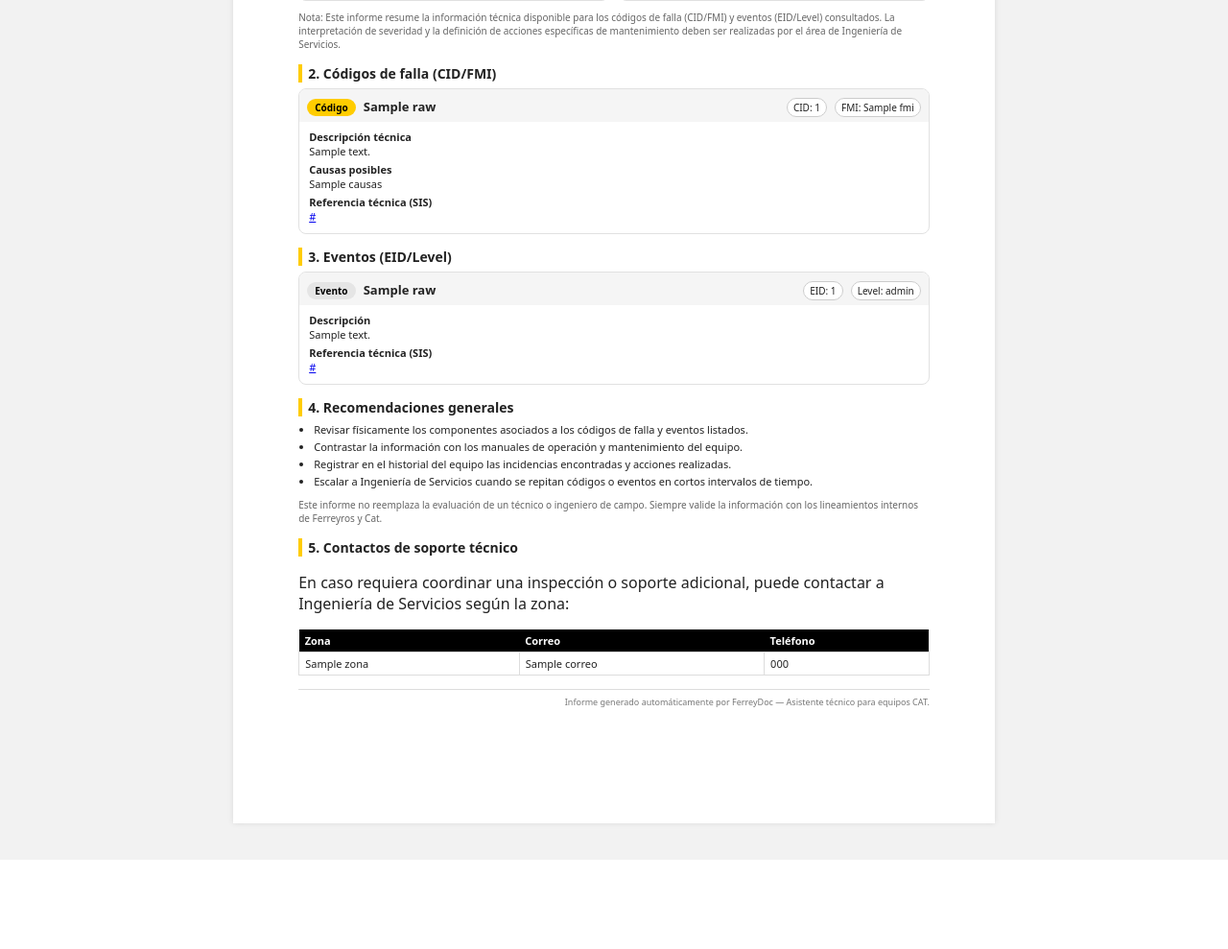
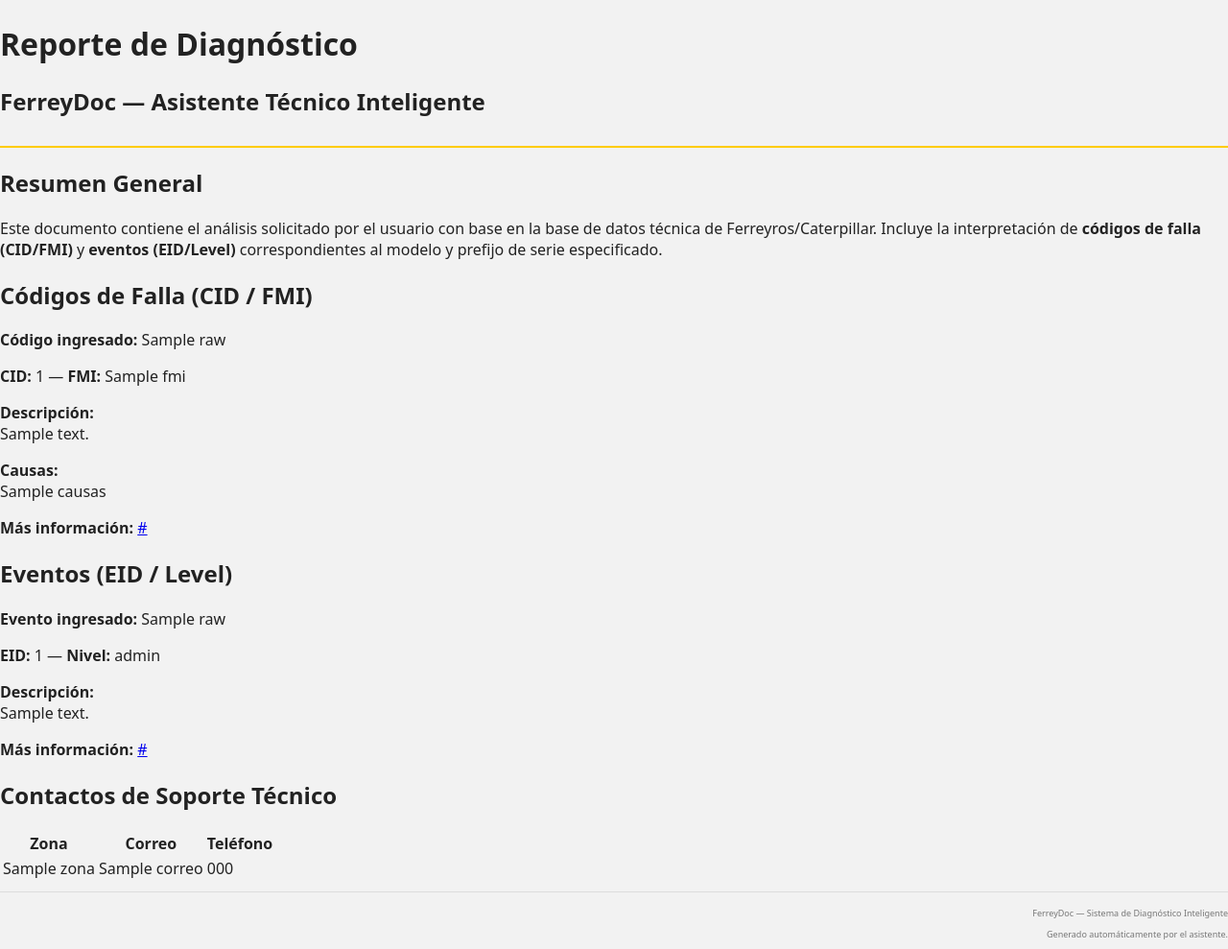
Before and after one commit to chatbotcat-dotcom/chatbot_cat, a Flask app: template templates/reporte_diagnostico.html in a window 1280 px wide. Shown: the part 302-1291 px from the top of the page at 96% size. Before the commit the page ends 1198 px from the top, so only its background shows below. Run offline with Flask 3, Linux system fonts and the light colour scheme; the template is opened without the code that fills it: most values are stand-ins (such as "Sample title", 1, 10 or a date in 2020).

Commit message:
Update reporte_diagnostico.html

```diff
--- a/templates/reporte_diagnostico.html
+++ b/templates/reporte_diagnostico.html
@@ -2,173 +2,99 @@
 <html lang="es">
 <head>
     <meta charset="UTF-8">
-    <title>FerreyDoc - Informe Técnico de Diagnóstico</title>
+    <title>Reporte de Diagnóstico - FerreyDoc</title>
     <link rel="stylesheet" href="{{ url_for('static', filename='reporte.css') }}">
 </head>
+
 <body>
-<div class="page">
-    <!-- ENCABEZADO -->
+
+    <!-- ENCABEZADO SUPERIOR -->
     <header class="header">
-        <div class="header-left">
-            <div class="logo-placeholder">
-                <!-- Aquí puedes poner <img src="..." alt="Ferreyros"> -->
-                <span>FERREYDOC</span>
-            </div>
-            <div class="title-block">
-                <h1>Informe Técnico de Diagnóstico</h1>
-                <p class="subtitle">Asistente técnico FerreyDoc</p>
+        <div class="logo-block">
+            <img src="{{ url_for('static', filename='robot_ferreydoc.png') }}" class="robot-logo">
+            <div class="title-text">
+                <h1>Reporte de Diagnóstico</h1>
+                <h2>FerreyDoc — Asistente Técnico Inteligente</h2>
             </div>
         </div>
-        <div class="header-right">
-            <table class="info-table">
-                <tr>
-                    <th>Fecha</th>
-                    <td>{{ fecha }}</td>
-                </tr>
-                <tr>
-                    <th>Hora</th>
-                    <td>{{ hora }}</td>
-                </tr>
-                <tr>
-                    <th>Modelo</th>
-                    <td>{{ modelo }}</td>
-                </tr>
-                <tr>
-                    <th>Serie</th>
-                    <td>{{ serie }}</td>
-                </tr>
-            </table>
+
+        <div class="info-box">
+            <p><strong>Modelo:</strong> {{ modelo }}</p>
+            <p><strong>Serie:</strong> {{ serie }}</p>
+            <p><strong>Fecha del reporte:</strong> {{ now }}</p>
         </div>
     </header>
 
     <hr class="divider">
 
-    <!-- 1. RESUMEN -->
-    <section class="section">
-        <h2>1. Resumen del diagnóstico</h2>
-        <div class="summary-grid">
-            <div class="summary-card">
-                <div class="summary-label">Códigos analizados</div>
-                <div class="summary-value">{{ codigos|length }}</div>
-            </div>
-            <div class="summary-card">
-                <div class="summary-label">Eventos analizados</div>
-                <div class="summary-value">{{ eventos|length }}</div>
-            </div>
-        </div>
-        <p class="note">
-            Nota: Este informe resume la información técnica disponible para los códigos de falla (CID/FMI)
-            y eventos (EID/Level) consultados. La interpretación de severidad y la definición de acciones
-            específicas de mantenimiento deben ser realizadas por el área de Ingeniería de Servicios.
+    <!-- ----------------------- -->
+    <!--  RESUMEN GENERAL -->
+    <!-- ----------------------- -->
+    <section>
+        <h2 class="section-title">Resumen General</h2>
+        <p class="content-text">
+            Este documento contiene el análisis solicitado por el usuario con base en la base de datos técnica
+            de Ferreyros/Caterpillar. Incluye la interpretación de <strong>códigos de falla (CID/FMI)</strong>
+            y <strong>eventos (EID/Level)</strong> correspondientes al modelo y prefijo de serie especificado.
         </p>
     </section>
 
-    <!-- 2. CÓDIGOS DE FALLA -->
-    <section class="section">
-        <h2>2. Códigos de falla (CID/FMI)</h2>
-        {% if codigos %}
+    <!-- ----------------------- -->
+    <!-- CÓDIGOS DE FALLA -->
+    <!-- ----------------------- -->
+    {% if codigos and codigos|length > 0 %}
+    <section>
+        <h2 class="section-title">Códigos de Falla (CID / FMI)</h2>
+
         {% for c in codigos %}
-            <div class="card">
-                <div class="card-header">
-                    <div>
-                        <span class="chip chip-yellow">Código</span>
-                        <span class="code-main">{{ c.raw }}</span>
-                    </div>
-                    <div class="code-tags">
-                        {% if c.cid %}<span class="tag">CID: {{ c.cid }}</span>{% endif %}
-                        {% if c.fmi %}<span class="tag">FMI: {{ c.fmi }}</span>{% endif %}
-                    </div>
-                </div>
-                <div class="card-body">
-                    <div class="field">
-                        <div class="field-label">Descripción técnica</div>
-                        <div class="field-value">{{ c.descripcion or 'Sin descripción registrada.' }}</div>
-                    </div>
-                    <div class="field">
-                        <div class="field-label">Causas posibles</div>
-                        <div class="field-value">{{ c.causas or 'Sin causas registradas.' }}</div>
-                    </div>
+        <div class="item-block">
+            <p><strong>Código ingresado:</strong> {{ c.raw }}</p>
+            <p><strong>CID:</strong> {{ c.cid }} — <strong>FMI:</strong> {{ c.fmi }}</p>
+            <p><strong>Descripción:</strong><br>{{ c.descripcion }}</p>
+            <p><strong>Causas:</strong><br>{{ c.causas }}</p>
+
             {% if c.url %}
-                    <div class="field">
-                        <div class="field-label">Referencia técnica (SIS)</div>
-                        <div class="field-value">
-                            <a href="{{ c.url }}" target="_blank">{{ c.url }}</a>
-                        </div>
-                    </div>
+            <p><strong>Más información:</strong> <a href="{{ c.url }}">{{ c.url }}</a></p>
             {% endif %}
         </div>
+        {% endfor %}
+    </section>
+    {% endif %}
+
+    <!-- ----------------------- -->
+    <!-- EVENTOS -->
+    <!-- ----------------------- -->
+    {% if eventos and eventos|length > 0 %}
+    <section>
+        <h2 class="section-title">Eventos (EID / Level)</h2>
+
+        {% for e in eventos %}
+        <div class="item-block">
+            <p><strong>Evento ingresado:</strong> {{ e.raw }}</p>
+            <p><strong>EID:</strong> {{ e.eid }} — <strong>Nivel:</strong> {{ e.level }}</p>
+            <p><strong>Descripción:</strong><br>{{ e.descripcion }}</p>
+
+            {% if e.url %}
+            <p><strong>Más información:</strong> <a href="{{ e.url }}">{{ e.url }}</a></p>
+            {% endif %}
         </div>
         {% endfor %}
-        {% else %}
-            <p class="empty-msg">No se registraron códigos de falla en esta consulta.</p>
+    </section>
     {% endif %}
-    </section>
 
-    <!-- 3. EVENTOS -->
-    <section class="section">
-        <h2>3. Eventos (EID/Level)</h2>
-        {% if eventos %}
-            {% for e in eventos %}
-            <div class="card">
-                <div class="card-header">
-                    <div>
-                        <span class="chip chip-blue">Evento</span>
-                        <span class="code-main">{{ e.raw }}</span>
-                    </div>
-                    <div class="code-tags">
-                        {% if e.eid %}<span class="tag">EID: {{ e.eid }}</span>{% endif %}
-                        {% if e.level %}<span class="tag">Level: {{ e.level }}</span>{% endif %}
-                    </div>
-                </div>
-                <div class="card-body">
-                    <div class="field">
-                        <div class="field-label">Descripción</div>
-                        <div class="field-value">{{ e.descripcion or 'Sin descripción registrada.' }}</div>
-                    </div>
-                    {% if e.url %}
-                    <div class="field">
-                        <div class="field-label">Referencia técnica (SIS)</div>
-                        <div class="field-value">
-                            <a href="{{ e.url }}" target="_blank">{{ e.url }}</a>
-                        </div>
-                    </div>
-                    {% endif %}
-                </div>
-            </div>
-            {% endfor %}
-        {% else %}
-            <p class="empty-msg">No se registraron eventos en esta consulta.</p>
-        {% endif %}
-    </section>
+    <!-- ----------------------- -->
+    <!-- CONTACTOS -->
+    <!-- ----------------------- -->
+    <section>
+        <h2 class="section-title">Contactos de Soporte Técnico</h2>
 
-    <!-- 4. RECOMENDACIONES GENERALES -->
-    <section class="section">
-        <h2>4. Recomendaciones generales</h2>
-        <ul class="recommendations">
-            <li>Revisar físicamente los componentes asociados a los códigos de falla y eventos listados.</li>
-            <li>Contrastar la información con los manuales de operación y mantenimiento del equipo.</li>
-            <li>Registrar en el historial del equipo las incidencias encontradas y acciones realizadas.</li>
-            <li>Escalar a Ingeniería de Servicios cuando se repitan códigos o eventos en cortos intervalos de tiempo.</li>
-        </ul>
-        <p class="note">
-            Este informe no reemplaza la evaluación de un técnico o ingeniero de campo.
-            Siempre valide la información con los lineamientos internos de Ferreyros y Cat.
-        </p>
-    </section>
-
-    <!-- 5. CONTACTOS -->
-    <section class="section">
-        <h2>5. Contactos de soporte técnico</h2>
-        <p>En caso requiera coordinar una inspección o soporte adicional, puede contactar a Ingeniería de Servicios según la zona:</p>
-        <table class="contacts-table">
-            <thead>
+        <table class="table-contactos">
             <tr>
                 <th>Zona</th>
                 <th>Correo</th>
                 <th>Teléfono</th>
             </tr>
-            </thead>
-            <tbody>
+
             {% for c in contactos %}
             <tr>
                 <td>{{ c.zona }}</td>
@@ -176,13 +102,16 @@
                 <td>{{ c.telefono }}</td>
             </tr>
             {% endfor %}
-            </tbody>
         </table>
     </section>
 
+    <!-- ----------------------- -->
+    <!-- PIE DE PÁGINA -->
+    <!-- ----------------------- -->
     <footer class="footer">
-        Informe generado automáticamente por FerreyDoc — Asistente técnico para equipos CAT.
+        <p>FerreyDoc — Sistema de Diagnóstico Inteligente</p>
+        <p>Generado automáticamente por el asistente.</p>
     </footer>
-</div>
+
 </body>
 </html>
```
Lines whose indentation alone changed are shown as unchanged.
